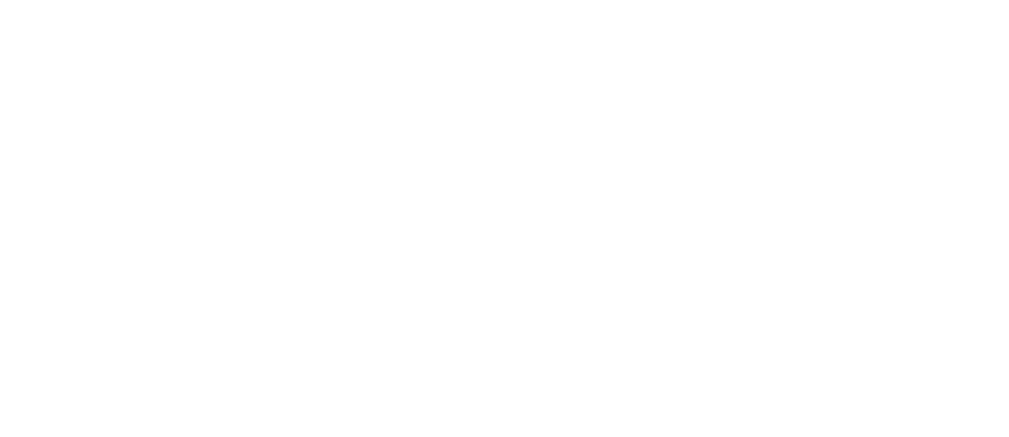
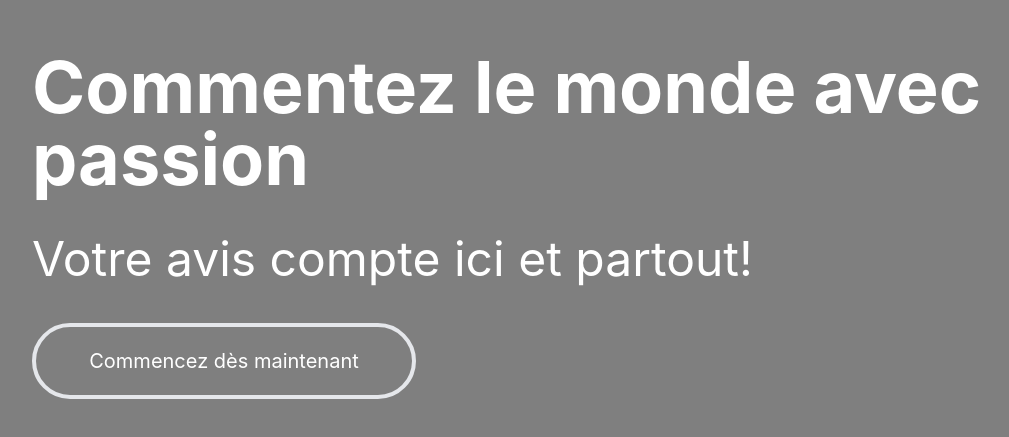
Before and after one commit to valakama/Garrasi-dev, a JavaScript app in the folder garrasi-react/: page / in a window 1280 px wide. Shown: the part 135-572 px from the top of the page, without its empty margins (64-1073 px from the left). Built offline with nearby package versions, Linux system fonts and the light colour scheme; the HTML template or start-up script is replaced by a standard one.

Commit message:
[~] homepage

```diff
--- a/garrasi-react/package.json
+++ b/garrasi-react/package.json
@@ -8,6 +8,7 @@
     "@testing-library/user-event": "^13.5.0",
     "react": "^18.2.0",
     "react-dom": "^18.2.0",
+    "react-router-dom": "^6.21.2",
     "react-scripts": "5.0.1",
     "web-vitals": "^2.1.4"
   },
--- a/garrasi-react/src/App.js
+++ b/garrasi-react/src/App.js
@@ -1,8 +1,22 @@
 import './App.css';
+import Header from './components/Header';
 
 function App() {
   return (
-    <div className="App">
+    <div className="h-[100vh] bg-hero-image bg-cover text-white">
+      <div className="bg-black bg-opacity-50 h-full">
+        <div className="flex flex-col md:pl-24 h-[90%] justify-center md:items-start sm:items-center items-center">
+          <h1 className="lg:text-7xl md:text-5xl sm:text-5xl text-3xl font-bold pb-10">
+            Commentez le monde avec passion
+          </h1>
+          <h2 className="text-3xl md:text-5xl pb-10">
+            Votre avis compte ici et partout!
+          </h2>
+            <div className="flex text-xl justify-center border-4 rounded-full px-2 py-5 md:w-96">
+              Commencez dès maintenant
+            </div>
+        </div>
+      </div>
     </div>
   );
 }
--- a/garrasi-react/src/components/Header.js
+++ b/garrasi-react/src/components/Header.js
@@ -1,7 +1,22 @@
+import { Link } from "react-router-dom"
 const Header = () => {
     return (
-        <header>
-            <h1></h1>
-        </header>
+        <div className={`flex flex-row justify-between py-5 px-10 items-center  relative`}>
+        <Link to={"/"} >
+          <div className=''>
+            <h1 className='text-3xl font-extrabold'>Area</h1>
+          </div>
+        </Link>
+        <ul className={`xl:flex  flex flex-col absolute top-0 left-0 w-full h-[100vh] z-2 justify-center lg:h-auto bg-black bg-opacity-80 lg:bg-transparent text-center lg:w-auto xl:relative items-center xl:flex-row `}>
+        <Link to={"/explore"} >
+          <li className=' lg:mx-8 text-xl'>Mes Automatisations</li>
+        </Link>
+        <Link to={"/create"}>
+          {/* <li ><ButtonAction color='#27917E' text='Automatiser'/></li> */}
+        </Link>
+        </ul>
+      </div>
     )
 }
+
+export default Header
```
Also changed, not shown: 1 other file (tests, documents, lock files or other folders).
